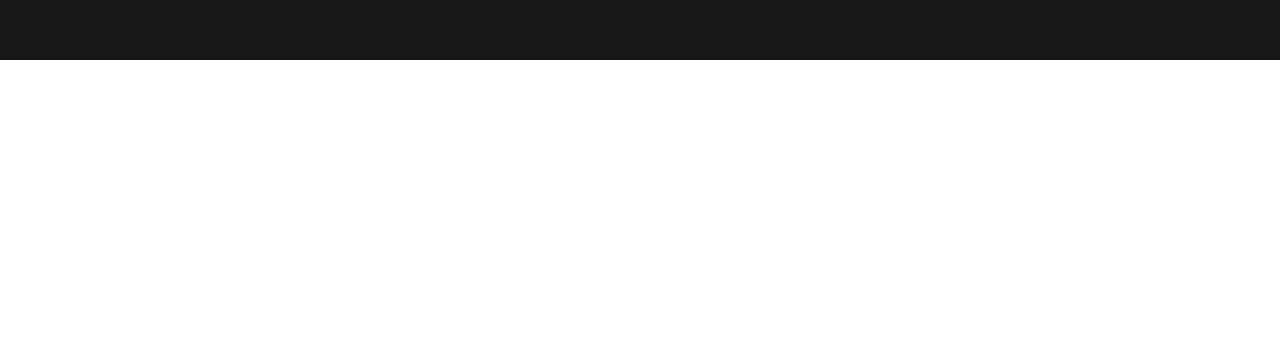
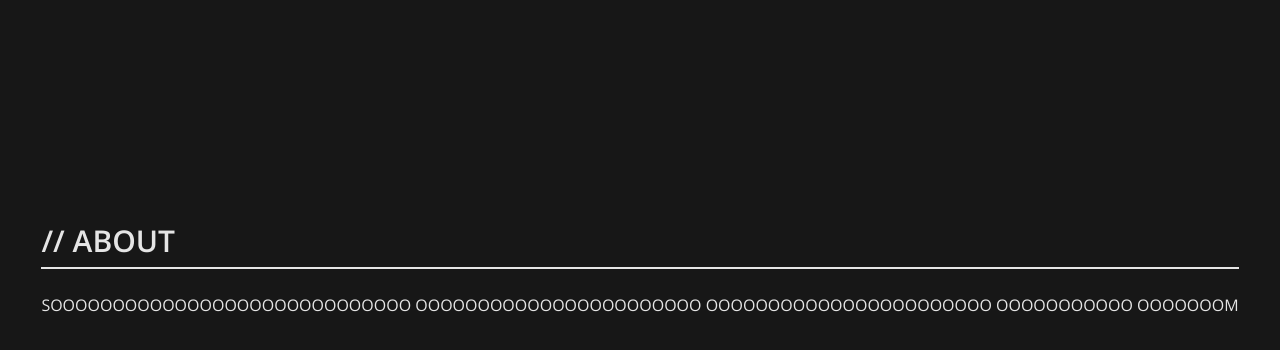
Before and after one commit to hojinchang/portfolio, a React (Vite) app: page / in a window 1280 px wide. Shown: the part 2050-2400 px from the top of the page. Before the commit the page ends 2110 px from the top, so only its background shows below. Built offline with nearby package versions, Linux system fonts and the light colour scheme; no server answers; a web font is replaced by a local one.

Commit message:
Add gsap animation to about section

```diff
--- a/src/components/header/ScrollDown.tsx
+++ b/src/components/header/ScrollDown.tsx
@@ -16,7 +16,9 @@ const ScrollDown: FC = () => {
             // Calculate dynamic offset
             const dynamicOffset = window.innerHeight * adjustmentFactor;
 
-            const sectionPosition = (projectSection.getBoundingClientRect().top ) - dynamicOffset;
+            const offset = 30;
+            // const sectionPosition = (projectSection.getBoundingClientRect().top ) - dynamicOffset;
+            const sectionPosition = projectSection.getBoundingClientRect().top - offset;
 
             window.scrollTo({
                 top: sectionPosition,
--- a/src/global/handleHeadingIntersect.ts
+++ b/src/global/handleHeadingIntersect.ts
@@ -8,7 +8,7 @@ const handleHeadingIntersect = (
     entries: IntersectionObserverEntry[],
     titleBorderRef: React.RefObject<HTMLHeadingElement>,
     titleRef: React.RefObject<HTMLHeadingElement>,
-    viewAllProjectsRef: React.RefObject<HTMLParagraphElement>,
+    viewAllProjectsRef: React.RefObject<HTMLParagraphElement> | null,
     contentWrapperRef: React.RefObject<HTMLDivElement>,
     hasAnimated: boolean,
     setHasAnimated: React.Dispatch<React.SetStateAction<boolean>>
@@ -52,11 +52,10 @@ const handleHeadingIntersect = (
                 });
             }
 
-
             // Play the animation using GSAP
             gsap.from(contentWrapperRef.current, {
                 opacity: 0,
-                y: 40,
+                y: 70,
                 duration: 2,
                 ease: "ease"
             })
--- a/src/index.css
+++ b/src/index.css
@@ -54,7 +54,7 @@ body {
 
 /* Sections */
 .section {
-    @apply flex flex-col max-w-[1280px] mx-auto
+    @apply flex flex-col max-w-[1280px] mx-auto min-h-screen justify-center
 }
 
 .section-title {
--- a/src/pages/HomePage.tsx
+++ b/src/pages/HomePage.tsx
@@ -31,8 +31,10 @@ const HomePage: FC = () => {
     return (
         <main className={`flex flex-col gap-40 px-4 ${isMobile ? "pb-20" : ""}`}>
             <HomeSection />
-            <ProjectSection />
-            <AboutSection />
+            {/* <div className="flex flex-col gap-60 "> */}
+                <ProjectSection />
+                <AboutSection />
+            {/* </div> */}
         </main>
     )
 }
--- a/src/sections/AboutSection.tsx
+++ b/src/sections/AboutSection.tsx
@@ -1,11 +1,55 @@
-import { FC, useEffect, useRef } from "react"
+import { FC, useState, useEffect, useRef } from "react"
+
+import handleHeadingIntersect from "../global/handleHeadingIntersect";
 
 const AboutSection: FC = () => {
+    const [hasTitleAnimated, setHasTitleAnimated] = useState(false);
+
+    // References for GSAP animation
+    const titleRef = useRef<HTMLHeadingElement>(null);                       // Reference to section heading
+    const titleBorderRef = useRef<HTMLDivElement>(null);                     // Reference to section heading bottom border
+    const contentWrapperRef = useRef<HTMLDivElement>(null);                  // Reference to project wrapper div
+
+    // Watch where the scroll is based on the title border
+    useEffect(() => {
+        // Create a new IntersectionObserver
+        const observer = new IntersectionObserver(( entries ) => {
+            handleHeadingIntersect(
+                entries,
+                titleBorderRef,
+                titleRef,
+                null,
+                contentWrapperRef,
+                hasTitleAnimated,
+                setHasTitleAnimated
+            )
+        }, {
+            root: null, // Use the viewport as the root
+            rootMargin: "0px", // No margin around the root
+            threshold: 0.1 // Trigger when 10% of the element is visible
+         });
+
+        // Observe the titleBorderRef element
+        if (titleBorderRef.current) {
+            observer.observe(titleBorderRef.current);
+        }
+
+        // Cleanup: Stop observing the element when the component unmounts
+        return () => {
+            if (titleBorderRef.current) {
+                observer.unobserve(titleBorderRef.current);
+            }
+        };
+    }, [hasTitleAnimated]); // Re-run the effect when hasTitleAnimated changes
 
     return (
         <section id="aboutSection" className="section min-h-screen">
-            <h2 className="section-title">// ABOUT</h2>
-            <div className="section-border"></div>
+            <h2 ref={ titleRef } className="section-title">// ABOUT</h2>
+            <div ref={ titleBorderRef } className="section-border"></div>
+
+            <div ref={ contentWrapperRef } >
+                SOOOOOOOOOOOOOOOOOOOOOOOOOOOOO OOOOOOOOOOOOOOOOOOOOOOO OOOOOOOOOOOOOOOOOOOOOOO OOOOOOOOOOO OOOOOOOM
+            </div>
         </section>
     )
 }
--- a/src/sections/ProjectSection.tsx
+++ b/src/sections/ProjectSection.tsx
@@ -32,10 +32,11 @@ const ProjectSection: FC = () => {
     const projectKeys = Object.keys(activeProject);
     const [hasTitleAnimated, setHasTitleAnimated] = useState(false);
 
+    // References for GSAP animation
     const titleRef = useRef<HTMLHeadingElement>(null);                       // Reference to section heading
     const titleBorderRef = useRef<HTMLDivElement>(null);                     // Reference to section heading bottom border
     const viewAllProjectsRef = useRef<HTMLParagraphElement>(null);           // Reference to view all projects link
-    const projectWrapperRef = useRef<HTMLDivElement>(null);                  // Reference to project wrapper div
+    const contentWrapperRef = useRef<HTMLDivElement>(null);                  // Reference to project wrapper div
 
     // Stores an array of refs for each project
     const projectRefs = useRef<ProjectRefs[]>([]);
@@ -93,7 +94,7 @@ const ProjectSection: FC = () => {
                 titleBorderRef,
                 titleRef,
                 viewAllProjectsRef,
-                projectWrapperRef,
+                contentWrapperRef,
                 hasTitleAnimated,
                 setHasTitleAnimated
             )
@@ -124,7 +125,7 @@ const ProjectSection: FC = () => {
                 <p ref={viewAllProjectsRef} className="self-end">
                     <Link  to="/projects" className="block font-medium p-4 lg:text-lg link-hover">{"< VIEW ALL PROJECTS />"}</Link>
                 </p>
-                <div ref={projectWrapperRef} className="flex flex-col gap-6">
+                <div ref={contentWrapperRef} className="flex flex-col gap-6">
                     <div className="flex">
                         {projects.length > 0 && (
                             projects.map(( project, idx ) => {
```
